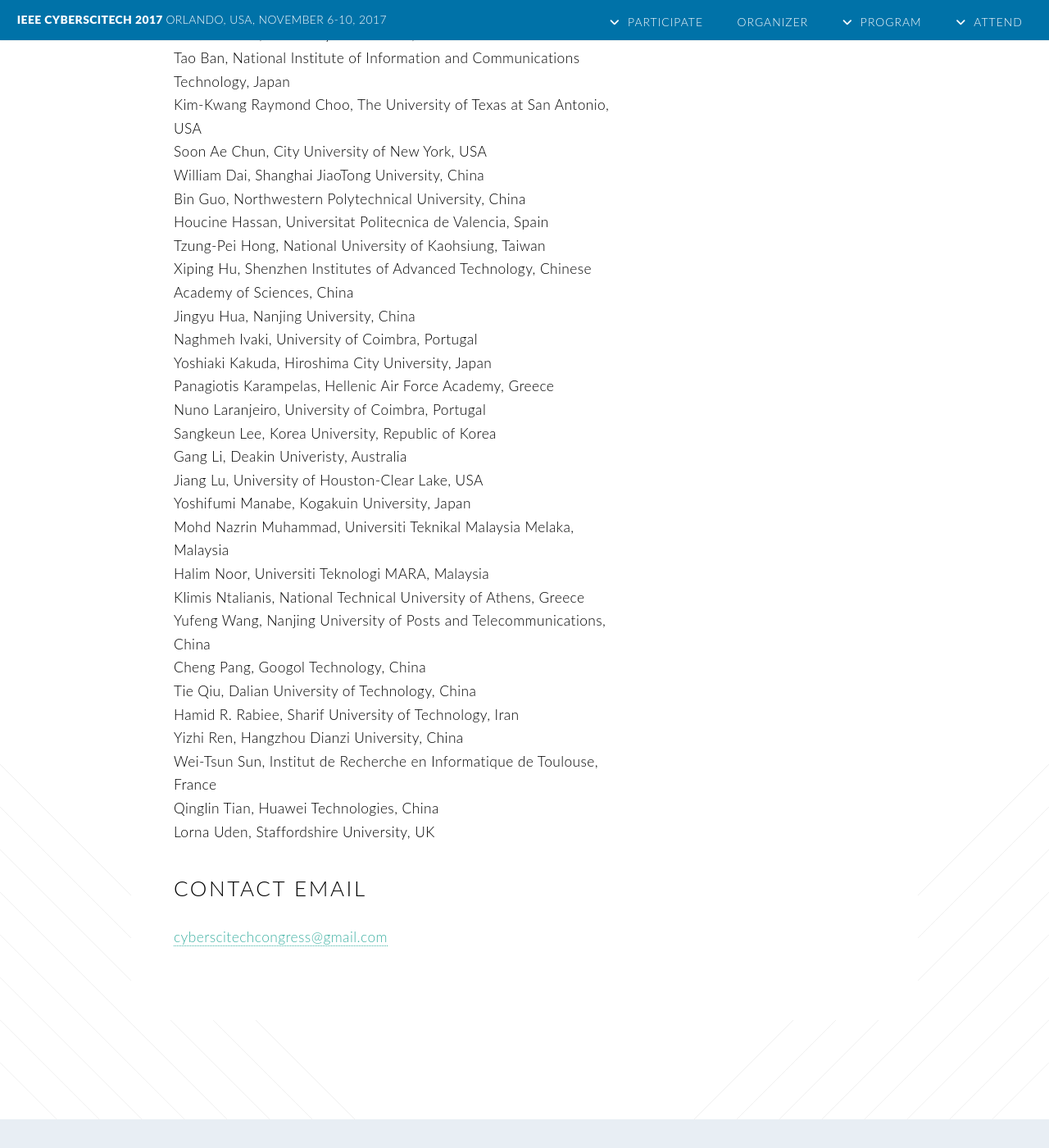
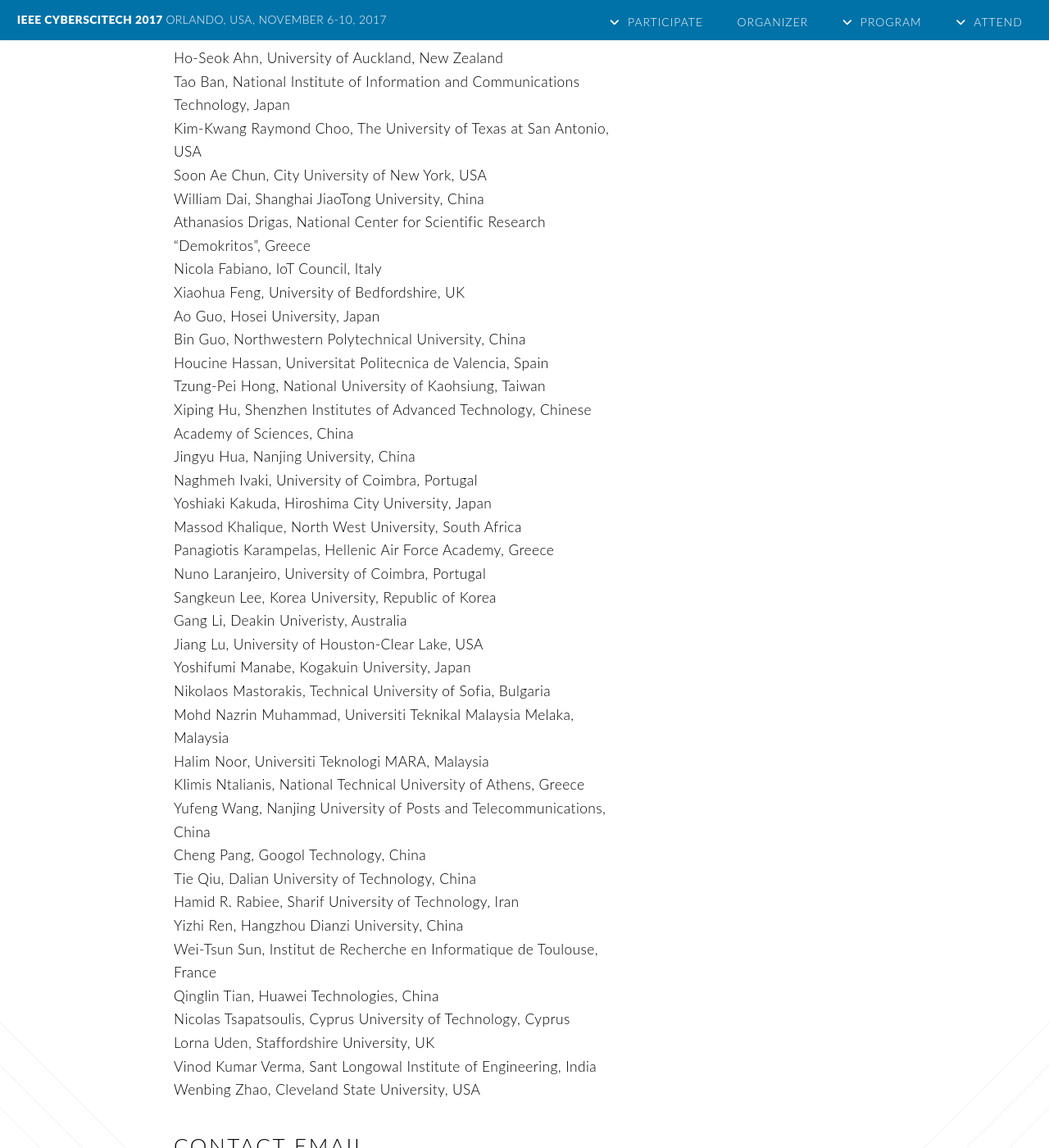
Before and after one commit to cyber-science/2017, a Jekyll site: the page built from organization.md, in a window 1280 px wide and 1400 px high, scrolled down 2413 px. Shown: the whole window at 82% size. Built offline with Jekyll 4.4.1, drawn with Linux system fonts in a browser that asks for light colours; nearby versions of some CDN libraries; some of the changed text lies outside the part shown.

Commit message:
add organizer

```diff
--- a/organization.md
+++ b/organization.md
@@ -46,11 +46,12 @@ title: Organization
 
 ### Publicity Chairs
 
+- Md Zakirul Alam Bhuiyan, Fordham University, USA
+- Hong Chen, Daiichi Institute of Technology, Japan
+- Sami Habib, Kuwait University, Kuwait
 - Ah-Lian Kor, Leeds Beckett University, UK
-- Md Zakirul Alam Bhuiyan, Fordham University, USA
+- Klimis Ntalianis, National Technical University of Athens, Greece
 - Kun Wang, Nanjing Univ. of Posts and Tele., China
-- Sami Habib, Kuwait University, Kuwait
-- Klimis Ntalianis, National Technical University of Athens, Greece
 
 ### Publication Chairs
 
@@ -86,6 +87,10 @@ title: Organization
 - Kim-Kwang Raymond Choo, The University of Texas at San Antonio, USA
 - Soon Ae Chun, City University of New York, USA
 - William Dai, Shanghai JiaoTong University, China
+- Athanasios Drigas, National Center for Scientific Research "Demokritos", Greece
+- Nicola Fabiano, IoT Council, Italy
+- Xiaohua Feng, University of Bedfordshire, UK
+- Ao Guo, Hosei University, Japan
 - Bin Guo, Northwestern Polytechnical University, China
 - Houcine Hassan, Universitat Politecnica de Valencia, Spain
 - Tzung-Pei Hong, National University of Kaohsiung, Taiwan
@@ -93,12 +98,14 @@ title: Organization
 - Jingyu Hua, Nanjing University, China
 - Naghmeh Ivaki, University of Coimbra, Portugal
 - Yoshiaki Kakuda, Hiroshima City University, Japan
+- Massod Khalique, North West University, South Africa
 - Panagiotis Karampelas, Hellenic Air Force Academy, Greece
 - Nuno Laranjeiro, University of Coimbra, Portugal
 - Sangkeun Lee, Korea University, Republic of Korea
 - Gang Li, Deakin Univeristy, Australia
 - Jiang Lu, University of Houston-Clear Lake, USA
 - Yoshifumi Manabe, Kogakuin University, Japan
+- Nikolaos Mastorakis, Technical University of Sofia, Bulgaria
 - Mohd Nazrin Muhammad, Universiti Teknikal Malaysia Melaka, Malaysia
 - Halim Noor, Universiti Teknologi MARA, Malaysia
 - Klimis Ntalianis, National Technical University of Athens, Greece
@@ -109,7 +116,10 @@ title: Organization
 - Yizhi Ren, Hangzhou Dianzi University, China
 - Wei-Tsun Sun, Institut de Recherche en Informatique de Toulouse, France
 - Qinglin Tian, Huawei Technologies, China
+- Nicolas Tsapatsoulis, Cyprus University of Technology, Cyprus
 - Lorna Uden, Staffordshire University, UK
+- Vinod Kumar Verma, Sant Longowal Institute of Engineering, India
+- Wenbing Zhao, Cleveland State University, USA
 
 ## Contact Email
 
```
